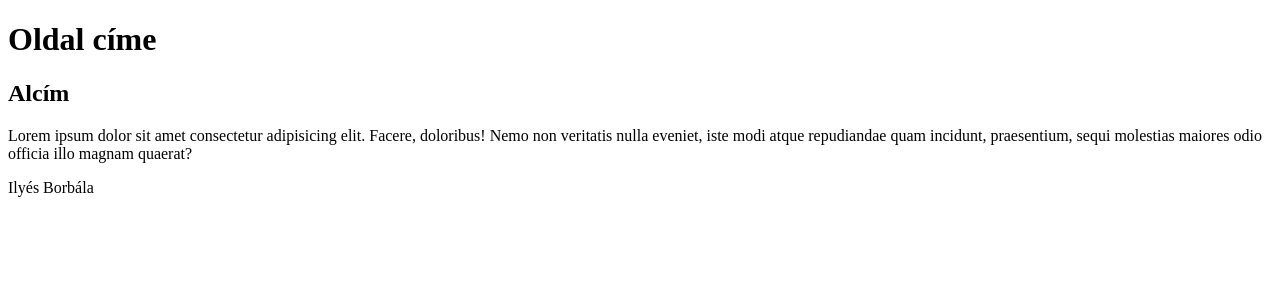
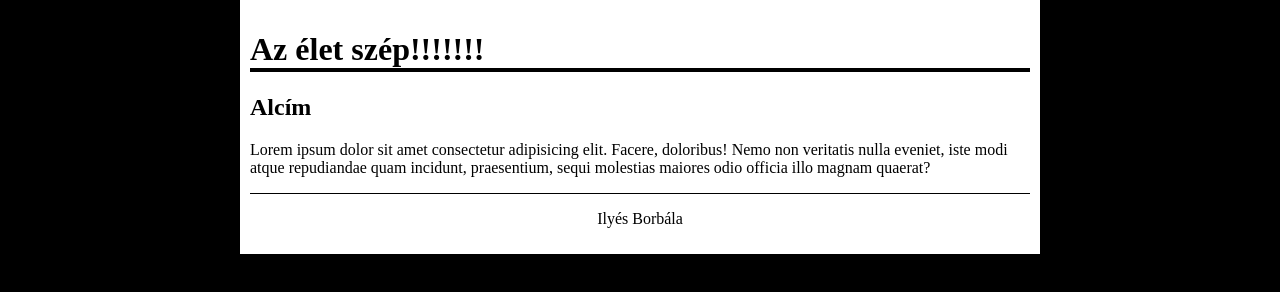
Before and after one commit to Bori888/GitProba, a plain HTML site: page index.html in a window 1280 px wide. Drawn offline with Linux system fonts and the light colour scheme.

Commit message:
kiinduo fajlok letrehozasa

```diff
--- a/index.html
+++ b/index.html
@@ -12,7 +12,7 @@
 <body>
     <div id="tarolo">
             <div id="fejlec">
-                <h1>Oldal címe</h1>
+                <h1>Az élet szép!!!!!!!</h1>
 
             </div>
 
--- a/stilus.css
+++ b/stilus.css
@@ -0,0 +1,32 @@
+body{
+    width: 80%;
+    max-width: 800px;
+    margin: auto;
+    background-color: black;
+
+}
+#tarolo{
+    background-color: rgb(255, 255, 255);
+    padding: 10px;
+}
+
+h1{
+    border-bottom: 4px solid black;
+}
+#lablec{
+    text-align: center;
+    border-top: 1px solid black;
+
+}
+
+a{
+    color: rgb(105, 152, 240);
+    text-decoration: none;
+    background-color: aquamarine;
+    border: 3px solid rgb(14, 0, 78);
+    padding: 5px 20px 5px 20px;/*felülröl indul*/
+}
+a:hover{
+    color: rgb(0, 78, 20);
+    background-color: blue;
+}
```
